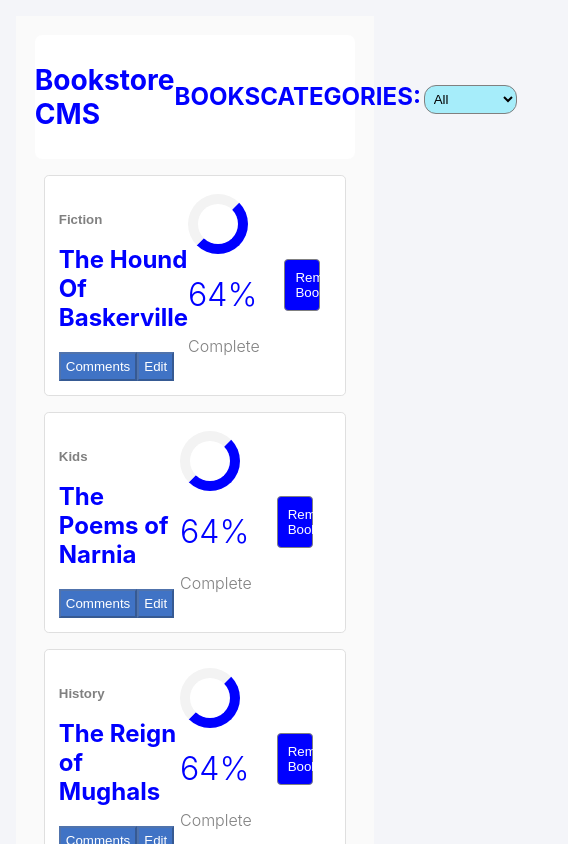
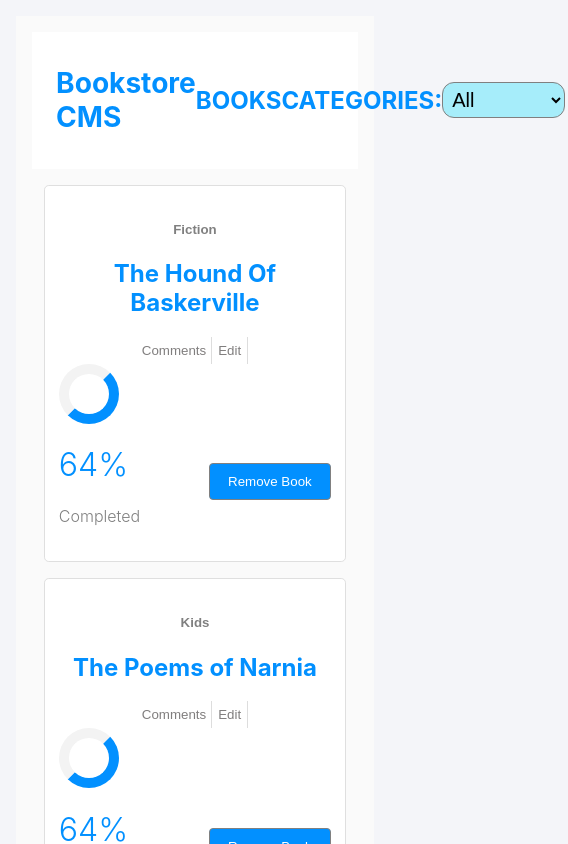
Before and after one commit to Abhigyan001/Bookstore_redux, a React (Create React App) app: page / in a window 390 px wide. Shown: the top 844 px of the page, 568 px wide, since content can reach past the window. Built offline with nearby package versions, Linux system fonts and the light colour scheme.

Commit message:
Design final touches

```diff
--- a/src/components/Book.js
+++ b/src/components/Book.js
@@ -16,7 +16,7 @@ export default function Books({ book, handleRemoveBook }) {
         <div className="progress" />
         <div className="percent">
           <h1 className="percentage">64%</h1>
-          <h4 className="completed">Complete</h4>
+          <h4 className="completed">Completed </h4>
         </div>
       </div>
       <div className="right-side">
--- a/src/containers/BooksForm.js
+++ b/src/containers/BooksForm.js
@@ -58,7 +58,7 @@ class BooksForm extends React.Component {
   render() {
     const { title, category } = this.state;
     return (
-      <div>
+      <div className="newbook">
         <p className="input-form">ADD A NEW BOOK</p>
         <form onSubmit={this.handleSubmit} className="input-form">
           <input name="title" className="book-input" type="text" value={title} onChange={this.handleChange} />
--- a/src/containers/BooksList.js
+++ b/src/containers/BooksList.js
@@ -12,14 +12,13 @@ const BooksList = ({
   const filteredBooks = (filter !== 'All') ? books.filter(book => book.category === filter) : books;
   return (
     <div>
-      <div>
+      <div className="headerContain">
         <header className="header">
           <h3>Bookstore CMS</h3>
           <h4>BOOKS</h4>
           <h4>CATEGORIES:</h4>
           <CategoryFilter changeFilter={changeFilter} />
         </header>
-
       </div>
       <div>
         {filteredBooks.map(book => (
--- a/src/index.css
+++ b/src/index.css
@@ -42,8 +42,8 @@ select {
   border: 1px solid gray;
   border-radius: 12px;
   margin-right: 2%;
-  margin-left: 3%;
   outline: none;
+  font-size: 20px;
 }
 
 button {
@@ -89,6 +89,7 @@ button {
   justify-self: center;
   padding-left: 2.5%;
   text-align: center;
+  margin-left: 10%;
 }
 
 .middle {
@@ -109,13 +110,13 @@ button {
   height: 40px;
   border: 10px solid #f3f3f3;
   border-radius: 50%;
-  border-right: 10px solid blue;
-  border-bottom: 10px solid blue;
+  border-right: 10px solid #0290FF;
+  border-bottom: 10px solid #0290FF;
 }
 
 .percentage {
   font-weight: 300;
-  color: blue;
+  color: #0290FF;
 }
 
 .completed {
@@ -130,16 +131,15 @@ button {
     Helvetica,
     sans-serif;
   font-weight: 800;
-  margin-bottom: -2px;
 }
 
 h2.title {
-  color: blue;
+  color: #0290FF;
 }
 
 .btn {
   padding: 10px;
-  background: blue;
+  background: #0290FF;
   color: white;
   text-align-last: center;
   width: 50%;
@@ -164,7 +164,7 @@ h2.title {
 
 .btn2 {
   padding: 10px;
-  background: blue;
+  background: #0290FF;
   color: white;
   text-align-last: center;
   width: 25%;
@@ -176,12 +176,96 @@ h2.title {
 
 .header {
   display: flex;
-  background-color: white;
-  width: 100%;
-  margin-bottom: 15px;
+  width: 85%;
+  margin: 0 auto;
   align-items: center;
   border-radius: 0.3em;
   justify-content: space-between;
-  color: blue;
+  color: #0290FF;
   font-size: 24px;
+  padding: 2% 4%;
 }
+
+.headerContain {
+  width: 102%;
+  margin-left: -1%;
+  margin-top: -1%;
+  background-color: white;
+}
+
+.newbook {
+  width: 90%;
+  margin: 3% auto;
+}
+
+.actions {
+  text-align: left;
+}
+
+.actions button {
+  background-color: transparent;
+  border: none;
+  font-weight: 100;
+  color: rgb(128, 126, 126);
+}
+
+.actions button:nth-child(1) {
+  padding-left: 0;
+}
+
+.actions button:nth-child(2) {
+  border-left: 1px solid #ddd;
+  border-right: 1px solid #ddd;
+  margin: 0 8px;
+  padding: 0 8px;
+}
+
+@media screen and (max-width: 720px) {
+  .actions button:nth-child(2) {
+    padding: 6px;
+    margin: 0;
+  }
+
+  .books {
+    flex-wrap: wrap;
+  }
+
+  .book-logo {
+    width: 100px;
+    height: 90px;
+  }
+
+  .left-side {
+    flex-basis: 100%;
+    text-align: center;
+  }
+
+  .actions {
+    text-align: center;
+  }
+
+  .middle {
+    flex-basis: 100%;
+    padding: 12px 0;
+    border-right: none;
+    margin-top: 0.8em;
+    margin-bottom: 0.8em;
+  }
+
+  .categories {
+    text-align: center;
+    flex-basis: 100%;
+    order: 3;
+  }
+
+  .cat-title {
+    display: none;
+  }
+
+  .right-side {
+    flex-basis: 100%;
+    text-align: right;
+    padding-left: 0;
+    margin-top: -48%;
+  }
+}
```
Also changed, not shown: 1 other file (tests, documents, lock files or other folders).
